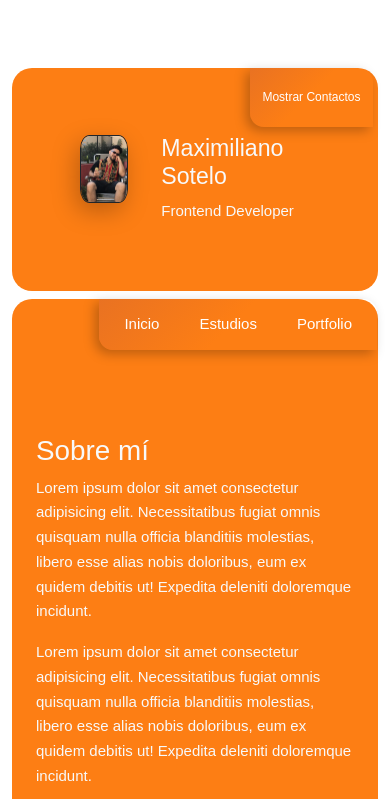
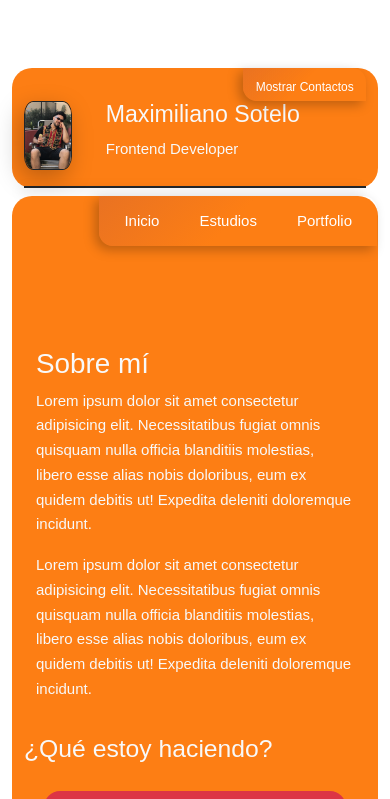
Before and after one commit to daank12/CurriculumIT, a plain HTML site: page index.html in a window 390 px wide. Shown: the top 799 px of the page. Drawn offline with nearby package versions, Linux system fonts and the light colour scheme.

Commit message:
aside con movimiento, fixeando codigo responsive

```diff
--- a/index.html
+++ b/index.html
@@ -31,9 +31,8 @@
 
                 </div>
                 <div class="aside_info">
-
+                    <div class="separation"></div>
                     <ul id="details-info" class="details-info">
-                        <div class="separation"></div>
                         <!--Email-->
                         <li class=>
                             <span>
@@ -67,10 +66,10 @@
                 </div>
             </aside>
             <!-- INFO -->
-            <div id="main-info"class=" col-xs-12 col-md-8">
+
+            <div id="main-info"class=" col-xs-12 col-md-10">
                 <div class="container">
                     <!--Menu NAV-->
-
                     <div class="row navbar">
                         <div class="nav-container">
                             <ul class="nav navbar-text">
@@ -82,6 +81,7 @@
                                 <!-- <li class="nav__item "><a href="Contacto.html">Contacto</a></li> -->
 
                             </ul>
+                        </div>
                     </div>
                  </div>
 
--- a/styles.css
+++ b/styles.css
@@ -68,7 +68,7 @@ box-sizing: inherit;
 
 [class *= col]{
     /*background-color: aqua;*/
-    padding: 0;
+    /* padding: 0; */
     margin: 0;
     border-radius: var(--radius-20);
 
@@ -76,7 +76,7 @@ box-sizing: inherit;
 
 }
 [class *= row]{
-    height:max-content;
+    /* height:max-content; */
     display: flex;
 
 
@@ -86,10 +86,8 @@ box-sizing: inherit;
 [class *= container]{
     /* border-radius: var(--radius-12); */
     width: 100%;
-    height: fit-content;
+    /* height: fit-content; */
     margin-top: 8vh;
-
-
 }
 [class *= box]{
     display: inline-block;
@@ -100,13 +98,14 @@ body{
     font-size: var(--font-base-size);
     font-weight: 300;
     line-height: 1.65;
+
 }
 .row{
     /* --bs-gutter-x: 1.5rem;
     --bs-gutter-y: 0; */
     display: flex;
-    flex-wrap: wrap;
-    padding-top: 2vh;
+    /* flex-wrap: wrap; */
+
 
     /* margin-top: calc(var(--bs-gutter-y) * -1);
     margin-right: calc(var(--bs-gutter-x)/ -2);
@@ -130,16 +129,18 @@ body{
 #aside{
     border: 0;
     background-color: var(--bs-orange);
-    padding: 8vh;
+    /* padding: 2vh; */
 
+    height: fit-content;
     margin-bottom: 1vh;
+
 }
 .aside_photo{
     display: flex;
-    flex-flow: row;
-    float:left;
+    /* flex-flow: row; */
+    /* float:left; */
     width: fit-content;
-    height: fit-content;
+    /* height: fit-content;  */
     margin: 0;
     padding-bottom: 0;
 
@@ -154,6 +155,7 @@ aside img{
     border: 1px solid var(--bs-dark);
     margin: 0 4vh 0 0vh;
 }
+
 .separation{
     border: 1px solid var(--bs-dark);
     box-shadow: var(--box-shadow-12);
@@ -162,10 +164,11 @@ aside img{
     color: var(--bs-dark);
 }
 .btn{
-    position:absolute;
+    position:relative;
+    top: 0;
     background: var(--color-gradient-border-gray);
     border-radius: var(--radius-14);
-    height: 7vh;
+    height: 4vh;
     /* -webkit-box-shadow: var(--box-shadow-40);
     box-shadow: var(--box-shadow-40); */
     border: 0;
@@ -179,7 +182,7 @@ aside img{
     position: relative;
     -webkit-transition: all .4s ease-in-out;
     transition: all .4s ease-in-out; */
-    white-space: nowrap;
+    /* white-space: nowrap; */
     width: auto;
     z-index: 0;
 }
@@ -189,10 +192,12 @@ aside img{
 }
 
 .sidebar__btn {
-    flex-direction: row-reverse;
-    align-self: flex-end;
-    top: 8vh;
-    right:2vh;
+    position: sticky;
+    display: flex;
+    /* flex-direction: row-reverse;
+    align-self: flex-end; */
+    top: -8vh;
+    left: 34vh;
     border-top-left-radius: 0;
     border-bottom-right-radius: 0;
     /* display: none; */
@@ -225,7 +230,7 @@ aside img{
 .navbar{
     position: absolute;
 
-    top: -10vh;
+    top: -9vh;
     right: 0vh;
     /*display: flex; */
     font-weight: bolder;
@@ -335,6 +340,22 @@ aside img{
 
 }
 @media (min-width:767px){
+
+    [class *= conteiner]{
+        padding-left: 40vh;
+    }
+    body{
+        padding-left: 60vh;
+    }
+    .contenedor{
+        margin: 8vh 8vh 8vh 8vh;
+    }
+
+    #aside{
+    position: fixed;
+    left: 12vh;
+
+    }
     .details-info{
         display: block !important;
     }
```
Also changed, not shown: Estudios.html (+5 -3 lines), Portfolio.html (+1 -1 lines). Lines whose indentation alone changed are shown as unchanged.
